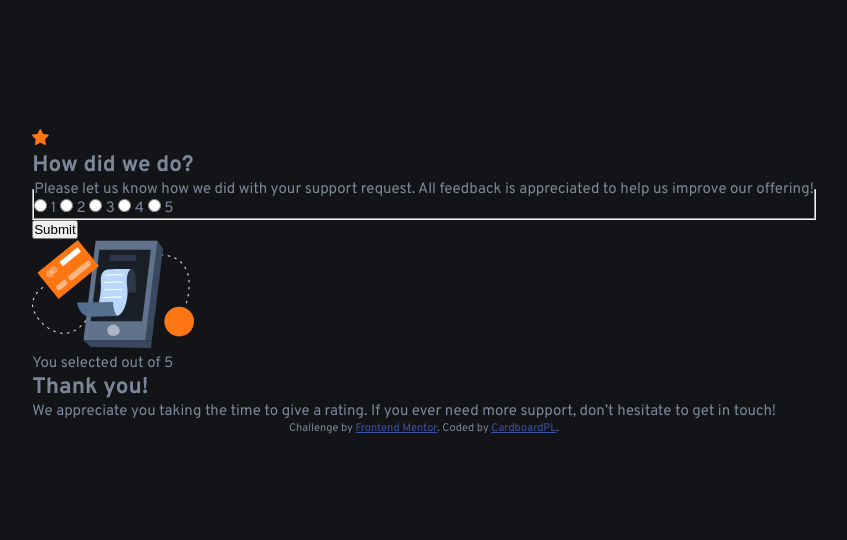
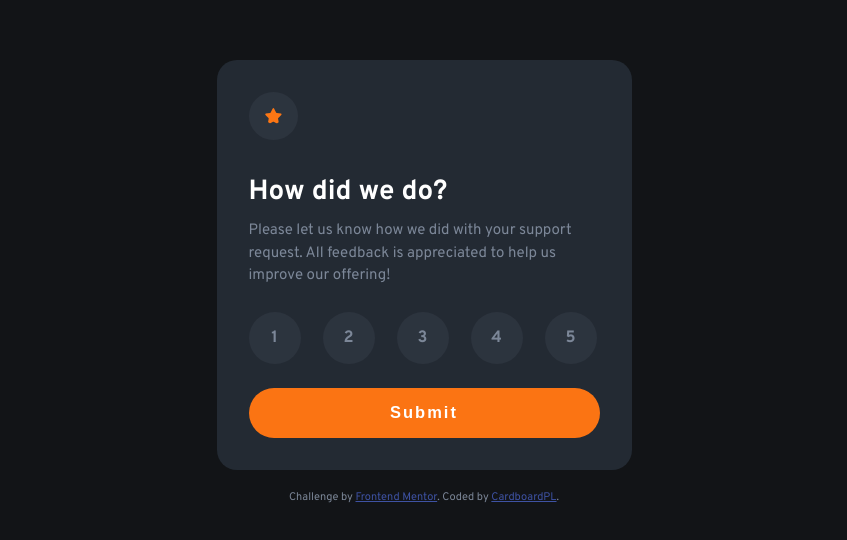
Before and after one commit to CardboardPL/Frontend-Mentor-Interactive-rating-component, a plain HTML site: page index.html in a window 1280 px wide. Shown: the part 118-658 px from the top of the page, without its empty margins (216-1063 px from the left). Drawn offline with Linux system fonts and the light colour scheme.

Commit message:
Updated/Added: index.html and rate.css
Updated index.html to add classes on the main article tag and placed values on the radio buttons.
Added rate.css and placed initial styles to match the design of the challenge.

```diff
--- a/index.html
+++ b/index.html
@@ -6,6 +6,7 @@
 
   <link rel="icon" type="image/png" sizes="32x32" href="./images/favicon-32x32.png">
   <link rel="stylesheet" type="text/css" href="./styles/general.css">
+  <link rel="stylesheet" type="text/css" href="./styles/rate.css">
   <link rel="preconnect" href="https://fonts.googleapis.com">
   <link rel="preconnect" href="https://fonts.gstatic.com" crossorigin>
   <link href="https://fonts.googleapis.com/css2?family=Overpass:ital,wght@0,100..900;1,100..900&display=swap" rel="stylesheet">
@@ -19,7 +20,7 @@
 </head>
 <body>
   <main>
-    <article>
+    <article class="rating-component">
       <!-- Rating state start -->
       <form method="POST" action="#" class="rating-section">
         <img src="./images/icon-star.svg" alt="Star Icon">
@@ -30,16 +31,18 @@
           <legend>Please let us know how we did with your support request. All feedback is appreciated
             to help us improve our offering!</legend>
 
-          <input type="radio" name="offering-feedback" id="rate-1">
-          <label for="rate-1">1</label>
-          <input type="radio" name="offering-feedback" id="rate-2">
-          <label for="rate-2">2</label>
-          <input type="radio" name="offering-feedback" id="rate-3">
-          <label for="rate-3">3</label>
-          <input type="radio" name="offering-feedback" id="rate-4">
-          <label for="rate-4">4</label>
-          <input type="radio" name="offering-feedback" id="rate-5">
-          <label for="rate-5">5</label>
+          <div>
+            <input type="radio" name="offering-feedback" id="rate-1" value="1">
+            <label for="rate-1"><span>1</span></label>
+            <input type="radio" name="offering-feedback" id="rate-2" value="2">
+            <label for="rate-2"><span>2</span></label>
+            <input type="radio" name="offering-feedback" id="rate-3" value="3">
+            <label for="rate-3"><span>3</span></label>
+            <input type="radio" name="offering-feedback" id="rate-4" value="4">
+            <label for="rate-4"><span>4</span></label>
+            <input type="radio" name="offering-feedback" id="rate-5" value="5">
+            <label for="rate-5"><span>5</span></label>
+          </div>
         </fieldset>
 
         <button type="submit" class="submit">Submit</button>
--- /dev/null
+++ b/styles/rate.css
@@ -0,0 +1,102 @@
+.rating-component {
+  position: relative;
+  background-color: hsla(213, 19%, 18%, 0.9);
+  max-width: 415px;
+  height: 410px;
+  padding: 32px;
+  border-radius: 20px;
+  margin-bottom: 20px;
+  overflow: hidden;
+}
+
+.rating-component > * {
+  width: 100%;
+  height: 100%;
+}
+
+.rating-component h2 {
+  font-size: 1.85rem;
+  color: hsl(0, 0%, 100%);
+  margin: 34px 0 10px 0;
+}
+
+.rating-section > img {
+  display: block;
+  background-color: hsla(216, 12%, 54%, 0.1);
+  padding: 16px;
+  border-radius: 50%;
+}
+
+.rating-section fieldset {
+  line-height: 1.5;
+  border: none;
+}
+
+.rating-section fieldset > div {
+  display: flex;
+  align-items: center;
+  gap: 22px;
+
+  margin: 24px 0;
+}
+
+input[name="offering-feedback"] {
+  position: absolute;
+  opacity: 0;
+  z-index: -1;
+}
+
+label[for^="rate"] {
+  font-size: 1.1rem;
+  font-weight: 700;
+  position: relative;
+  display: block;
+  height: 52px;
+  width: 52px;
+  border-radius: 50%;
+  background-color: hsla(216, 12%, 54%, 0.1);
+  cursor: pointer;
+  overflow: hidden;
+  transition: all 0.15s ease-in-out;
+}
+
+label[for^="rate"] > span {
+  position: absolute;
+  top: 50%;
+  left: 50%;
+  transform: translate(-50%, -50%);
+}
+
+label[for^="rate"]:hover,
+input[name="offering-feedback"]:focus + label[for^="rate"] {
+  background-color: hsl(25, 97%, 53%);
+  color: hsl(0, 0%, 100%);
+}
+
+input[name="offering-feedback"]:checked + label[for^="rate"] {
+  background-color: hsl(217, 12%, 63%);
+  color: hsl(0, 0%, 100%);
+}
+
+button[type="submit"] {
+  letter-spacing: 2px;
+  font-size: 1.1rem;
+  font-weight: 700;
+  color: hsl(0, 0%, 100%);
+  background-color: hsl(25, 97%, 53%);
+  height: 50px;
+  width: 100%;
+  border: none;
+  border-radius: 50px;
+  cursor: pointer;
+  transition: all 0.15s ease-in-out;
+}
+
+button[type="submit"]:hover {
+  background-color: white;
+  color: hsl(25, 97%, 53%);
+}
+
+.thank-you-section {
+  display: none;
+}
```
